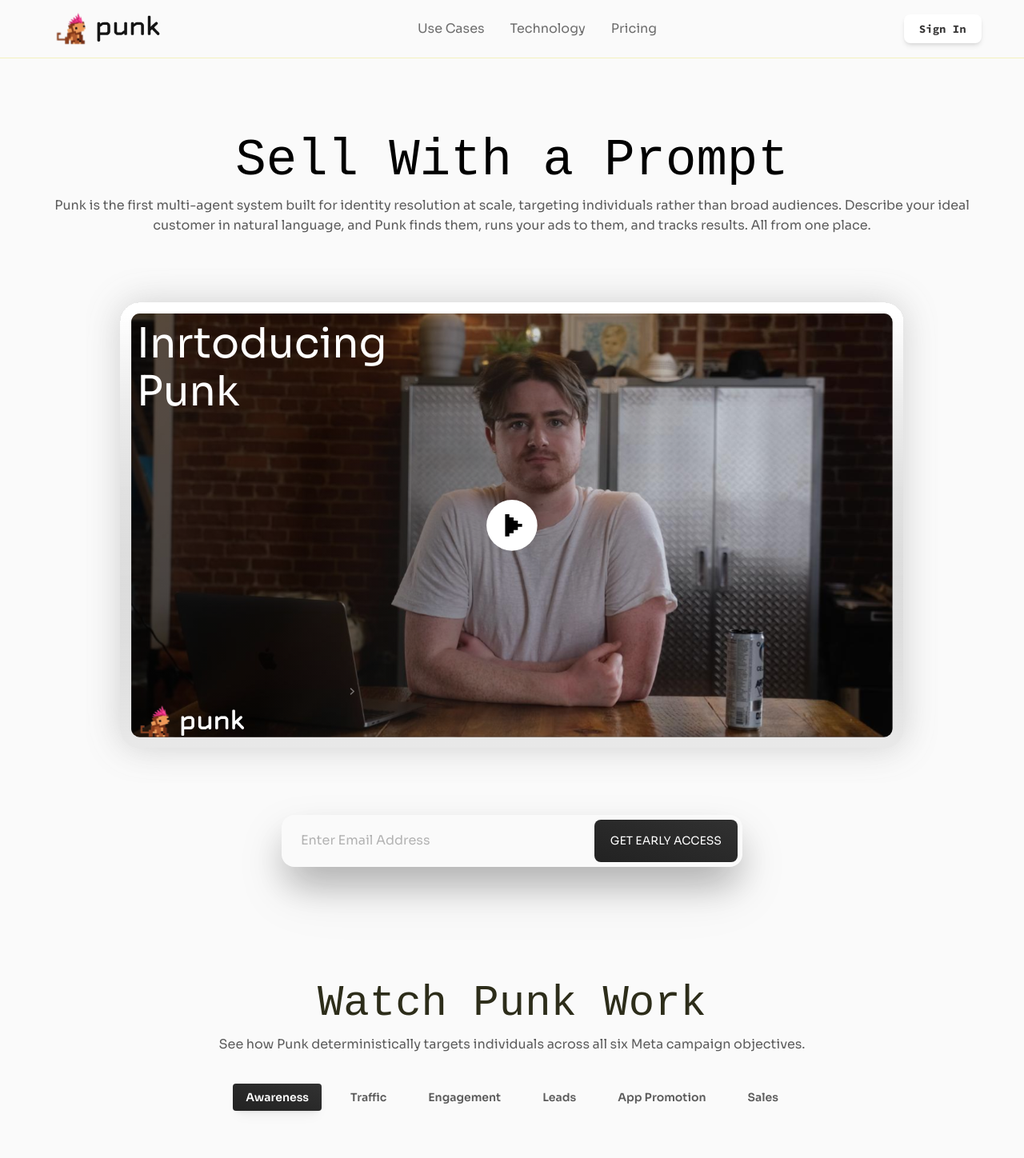
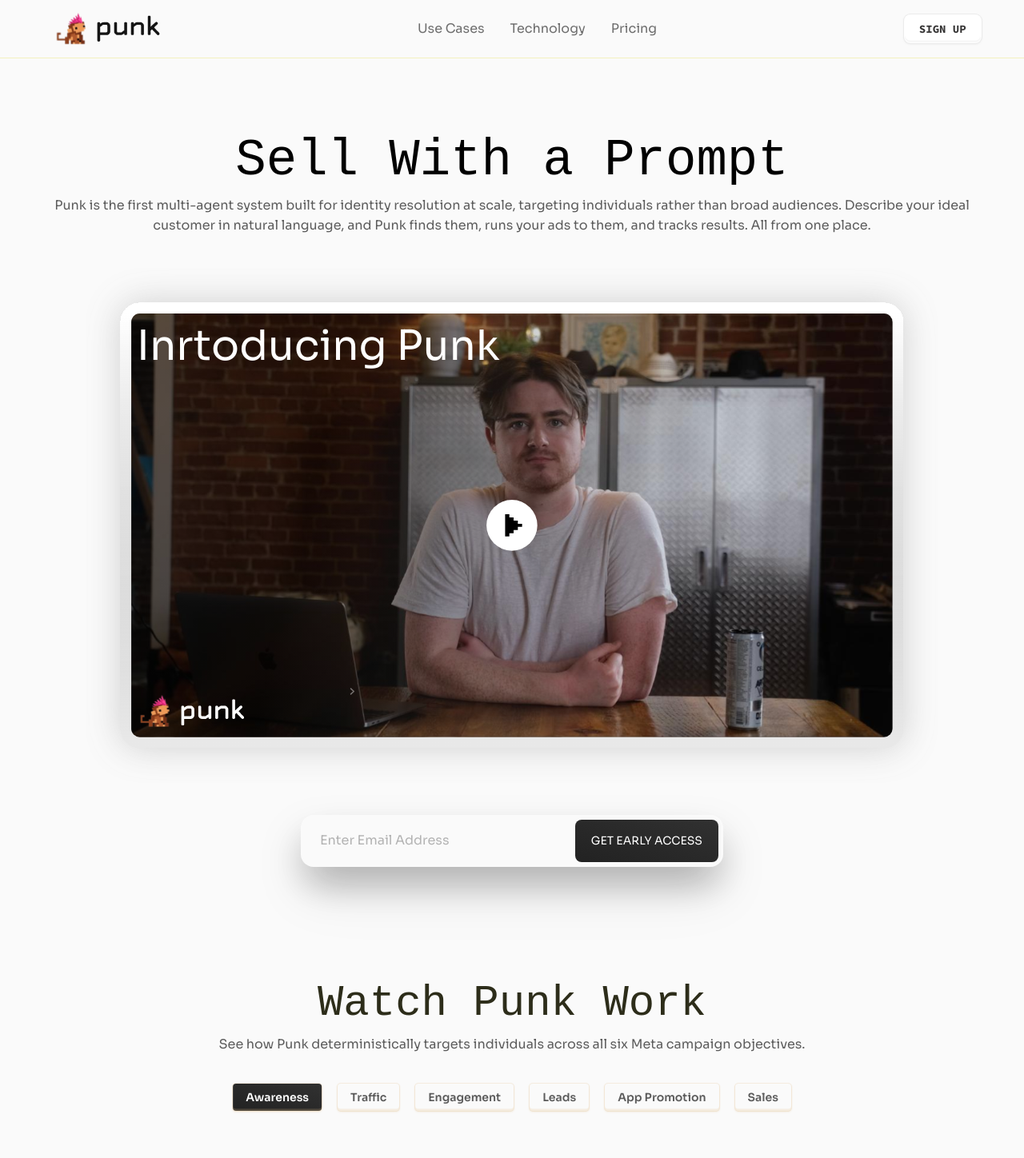
Before and after one commit to sagorteasc/Punk-AI, a React (Vite) app: page / in a window 1280 px wide. Shown: the top 1448 px of the page at 80% size. Built offline with nearby package versions, Linux system fonts and the light colour scheme; a web font is replaced by a local one.

Commit message:
repolish UI

```diff
--- a/src/components/SellPrompt/components/YoutubeVideo.tsx
+++ /dev/null
@@ -1,97 +0,0 @@
-import YoutubeThumbnail from "/youtubeThumbnail.svg";
-import Logo from "/logoYoutubeVideo.svg";
-import { useState } from "react";
-import { AnimatePresence, motion } from "motion/react";
-
-const YoutubeVideo = () => {
-  const [opened, setOpened] = useState(false);
-
-  return (
-    <div className="w-5/6 mx-auto">
-      <div>
-        <div className="relative mb-8">
-          <button
-            onClick={() => setOpened(true)}
-            className="w-full cursor-pointer"
-          >
-            <img
-              src={YoutubeThumbnail}
-              alt="Youtube Video"
-              className="w-full"
-            />
-          </button>
-
-          <div className="absolute left-[6%] top-[10%]">
-            <h5 className="text-4xl md:text-[52px] text-white leading-10 md:leading-15">
-              Inrtoducing <br /> Punk
-            </h5>
-          </div>
-
-          <div className="absolute left-[6%] bottom-[10%]">
-            <img className="text-white w-auto h-10" src={Logo} alt="Logo" />
-          </div>
-        </div>
-
-        <div className="mx-auto max-w-xl">
-          <div className="flex overflow-hidden rounded-2xl bg-[#fafafa] drop-shadow-2xl shadow-2xl">
-            <input
-              type="email"
-              placeholder="Enter Email Address"
-              className="flex-1 bg-transparent px-1.5 md:px-6 py-5 text-[#6B6B6B] outline-none"
-            />
-
-            <button className="bg-linear-to-bl from-[#313131] to-[#222222] px-2 md:px-5 text-[8px]! md:text-sm! font-bold text-white rounded-lg m-1.5 hover:cursor-pointer">
-              GET EARLY ACCESS
-            </button>
-          </div>
-        </div>
-
-        <AnimatePresence>
-          {opened && (
-            <>
-              <motion.div
-                initial={{ opacity: 0 }}
-                animate={{ opacity: 1 }}
-                exit={{ opacity: 0 }}
-                className="fixed inset-0 z-50 bg-black/80"
-                onClick={() => setOpened(false)}
-              />
-
-              <div className="fixed inset-0 z-60 flex items-center justify-center p-4 md:p-10">
-                <motion.div
-                  initial={{ y: "100%", opacity: 0 }}
-                  animate={{ y: 0, opacity: 1 }}
-                  exit={{ y: "100%", opacity: 0 }}
-                  transition={{
-                    duration: 0.4,
-                    ease: "easeInOut",
-                  }}
-                  className="relative w-full max-w-5xl"
-                >
-                  <button
-                    onClick={() => setOpened(false)}
-                    className="absolute -top-12 right-0 text-5xl text-white"
-                  >
-                    ×
-                  </button>
-
-                  <div className="aspect-video overflow-hidden rounded-2xl">
-                    <iframe
-                      className="h-full w-full"
-                      src="https://www.youtube.com/embed/boJG84Jcf-4?autoplay=1"
-                      title="Punk"
-                      allow="autoplay; encrypted-media"
-                      allowFullScreen
-                    />
-                  </div>
-                </motion.div>
-              </div>
-            </>
-          )}
-        </AnimatePresence>
-      </div>
-    </div>
-  );
-};
-
-export default YoutubeVideo;
--- a/src/layout/footer/index.tsx
+++ b/src/layout/footer/index.tsx
@@ -11,7 +11,8 @@
 const Footer = () => {
   return (
     <footer className="border-t border-neutral-200 bg-[#e0e0e0]">
-      <div className="max-w-360 mx-auto px-6 md:px-8 py-10">
+      <div className="max-w-360 mx-auto py-10">
+        <div className="w-11/12 mx-auto">
           <div className="grid gap-10 md:grid-cols-3">
             <div className="flex flex-col items-center text-center border-b border-dotted border-[#ADADAD] px-0 py-7 md:border-b-0 md:border-r md:px-7 md:py-0">
               <div className="flex items-center justify-center gap-2 h-12">
@@ -55,8 +56,9 @@
               </h3>
 
               <p className="flex-1 text-sm text-(--secondary-color)">
-              Fully compliant with federal PIPEDA and provincial laws. Location
-              data is treated as sensitive and requires your explicit approval.
+                Fully compliant with federal PIPEDA and provincial laws.
+                Location data is treated as sensitive and requires your explicit
+                approval.
               </p>
             </div>
           </div>
@@ -114,6 +116,7 @@
             </div>
           </div>
         </div>
+      </div>
     </footer>
   );
 };
--- a/src/layout/navbar/DesktopView.tsx
+++ b/src/layout/navbar/DesktopView.tsx
@@ -19,9 +19,16 @@
       <Group visibleFrom="md">
         <Button
           variant="white"
-          className="shadow-md text-[#363535]! font-source-code-pro font-bold! text-sm"
+          className="text-[#363535]! rounded font-source-code-pro font-bold! text-sm"
+          style={{
+            boxShadow: `
+              0 0 0 1px #EBEBEB,
+              0 1px 3px rgba(143, 143, 143, 0.2),
+              inset 0 -2.4px 0 rgba(62, 62, 62, 0.04)
+            `,
+          }}
         >
-          Sign In
+          SIGN UP
         </Button>
       </Group>
     </>
--- a/src/layout/navbar/MobileView.tsx
+++ b/src/layout/navbar/MobileView.tsx
@@ -22,9 +22,16 @@
         <Group hiddenFrom="md">
           <Button
             variant="white"
-            className="shadow-md text-[#363535]! font-source-code-pro font-bold! text-sm"
+            className="text-[#363535]! font-source-code-pro rounded font-bold! text-sm"
+            style={{
+              boxShadow: `
+              0 0 0 1px #EBEBEB,
+              0 1px 3px rgba(143, 143, 143, 0.2),
+              inset 0 -2.4px 0 rgba(62, 62, 62, 0.04)
+            `,
+            }}
           >
-            Sign In
+            SIGN UP
           </Button>
         </Group>
       </Drawer>
--- a/src/components/PunkWork/components/Tabs.module.css
+++ b/src/routes/(main)/punkWork/Tabs.module.css
@@ -9,10 +9,17 @@
 }
 
 .indicator {
-  background-color: var(--mantine-color-white);
-  border-radius: var(--mantine-radius-md);
-  border: 1px solid var(--mantine-color-gray-2);
-  box-shadow: var(--mantine-shadow-sm);
+  border-radius: 4px;
+  background: linear-gradient(
+    to bottom left,
+    #313131,
+    #222222
+  );
+
+  box-shadow:
+    0 1px 3px rgba(255, 255, 255, 0.2),
+    0 0 0 1px rgba(255, 255, 255, 0.1),
+    inset 0 -2.4px 0 rgba(255, 255, 255, 0.12);
 
   @mixin dark {
     background-color: var(--mantine-color-dark-6);
@@ -26,14 +33,15 @@
   transition: color 100ms ease;
   color: var(--third-color);
 
+  box-shadow:
+    0 1px 3px rgba(200, 140, 44, 0.2),
+    0 0 0 1px rgba(200, 140, 44, 0.1),
+    inset 0 -2.4px 0 rgba(200, 140, 44, 0.12);
+
+  border-radius: 4px;
+
   &[data-active] {
     color: white;
-  background: linear-gradient(
-    to bottom left,
-    #313131,
-    #222222
-  );
-  border-radius: 4px;
   }
 
   @mixin dark {
--- a/src/components/PunkWork/index.tsx
+++ b/src/routes/(main)/punkWork/index.tsx
@@ -1,4 +1,4 @@
-import AllTabs from "./components/AllTabs";
+import AllTabs from "./AllTabs";
 
 const PunkWork = () => {
   return (
--- /dev/null
+++ b/src/routes/(main)/sellPrompt/YoutubeVideo.tsx
@@ -0,0 +1,91 @@
+import YoutubeThumbnail from "/youtubeThumbnail.svg";
+import Logo from "/logoYoutubeVideo.svg";
+import { useState } from "react";
+import { AnimatePresence, motion } from "motion/react";
+
+const YoutubeVideo = () => {
+  const [opened, setOpened] = useState(false);
+
+  return (
+    <div className="w-5/6 mx-auto">
+      <div className="relative mb-8">
+        <button
+          onClick={() => setOpened(true)}
+          className="w-full cursor-pointer"
+        >
+          <img src={YoutubeThumbnail} alt="Youtube Video" className="w-full" />
+        </button>
+
+        <div className="absolute left-[6%] top-[10%]">
+          <h5 className="text-4xl lg:text-[52px] text-white leading-tight">
+            Inrtoducing Punk
+          </h5>
+        </div>
+
+        <div className="absolute left-[6%] bottom-[15%] md:bottom-[12%]">
+          <img className="text-white w-auto h-10" src={Logo} alt="Logo" />
+        </div>
+      </div>
+
+      <div className="mx-auto max-w-xl">
+        <div className="flex overflow-hidden rounded-2xl bg-[#fafafa] drop-shadow-2xl shadow-2xl w-11/12 mx-auto">
+          <input
+            type="email"
+            placeholder="Enter Email Address"
+            className="flex-1 bg-transparent px-1.5 md:px-6 py-5 text-[#6B6B6B] outline-none"
+          />
+
+          <button className="bg-linear-to-bl from-[#313131] to-[#222222] px-2 md:px-5 text-[8px]! md:text-sm! font-bold text-white rounded-lg m-1.5 hover:cursor-pointer">
+            GET EARLY ACCESS
+          </button>
+        </div>
+      </div>
+
+      <AnimatePresence>
+        {opened && (
+          <>
+            <motion.div
+              initial={{ opacity: 0 }}
+              animate={{ opacity: 1 }}
+              exit={{ opacity: 0 }}
+              className="fixed inset-0 z-50 bg-black/80"
+              onClick={() => setOpened(false)}
+            />
+
+            <div className="fixed inset-0 z-60 flex items-center justify-center p-4 md:p-10">
+              <motion.div
+                initial={{ y: "100%", opacity: 0 }}
+                animate={{ y: 0, opacity: 1 }}
+                exit={{ y: "100%", opacity: 0 }}
+                transition={{
+                  duration: 0.4,
+                  ease: "easeInOut",
+                }}
+                className="relative w-full max-w-5xl"
+              >
+                <button
+                  onClick={() => setOpened(false)}
+                  className="absolute -top-12 right-0 text-5xl text-white"
+                >
+                  ×
+                </button>
+
+                <div className="aspect-video overflow-hidden rounded-2xl">
+                  <iframe
+                    className="h-full w-full"
+                    src="https://www.youtube.com/embed/boJG84Jcf-4?autoplay=1"
+                    title="Punk"
+                    allow="autoplay; encrypted-media"
+                    allowFullScreen
+                  />
+                </div>
+              </motion.div>
+            </div>
+          </>
+        )}
+      </AnimatePresence>
+    </div>
+  );
+};
+
+export default YoutubeVideo;
--- a/src/components/SellPrompt/index.tsx
+++ b/src/routes/(main)/sellPrompt/index.tsx
@@ -1,4 +1,4 @@
-import YoutubeVideo from "./components/YoutubeVideo";
+import YoutubeVideo from "./YoutubeVideo";
 
 const SellPrompt = () => {
   return (
--- a/src/components/StopGuessing/index.tsx
+++ b/src/routes/(main)/stopGuessing/index.tsx
@@ -1,15 +1,19 @@
+import AnimateImage from "/StopGuessing.png";
+
 const StopGuessing = () => {
   return (
     <div className="max-w-360 mx-auto mb-20 md:mb-36">
       <div className="text-center space-y-3 w-11/12 mx-auto mb-9">
-        <h2 className="text-4xl md:text-5xl lg:text-[54px] text-[#171717] font-ocrx">
+        <h2 className="text-4xl md:text-5xl lg:text-[54px] text-[#171717] font-ocrx mb-5">
           Stop Guessing, Start Knowing
         </h2>
-        <p className="text-(--third-color)">
+        <p className="text-(--third-color) mb-10">
           Punk crawls through the entire digital ecosystem for patterns that
           lead to your customer description, finds those people, and sends your
           ads directly to them.
         </p>
+
+        <img src={AnimateImage} alt="Animated Image" className="mx-auto" />
       </div>
     </div>
   );
--- a/src/routes/index.tsx
+++ b/src/routes/index.tsx
@@ -1,6 +1,6 @@
-import PunkWork from "@/components/PunkWork";
-import SellPrompt from "@/components/SellPrompt";
-import StopGuessing from "@/components/StopGuessing";
+import PunkWork from "@/routes/(main)/punkWork";
+import SellPrompt from "@/routes/(main)/sellPrompt";
+import StopGuessing from "@/routes/(main)/stopGuessing";
 import Footer from "@/layout/footer";
 import Navbar from "@/layout/navbar";
 import { createFileRoute } from "@tanstack/react-router";
```
Also changed, not shown: public/StopGuessing.png (added), src/routes/(main)/punkWork/AllTabs.tsx (renamed from src/components/PunkWork/components/AllTabs.tsx), src/routes/(main)/punkWork/Card.tsx (renamed from src/components/PunkWork/components/Card.tsx). Lines whose indentation alone changed are shown as unchanged.
